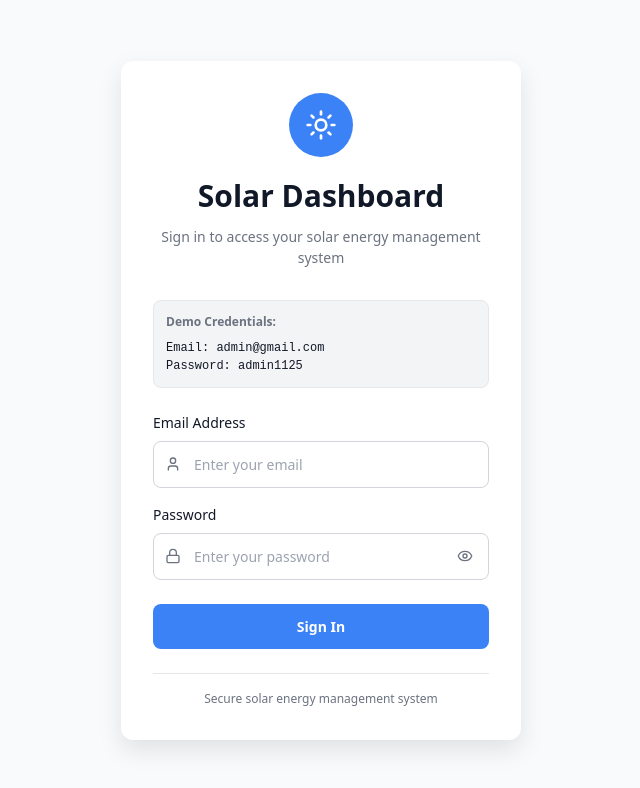
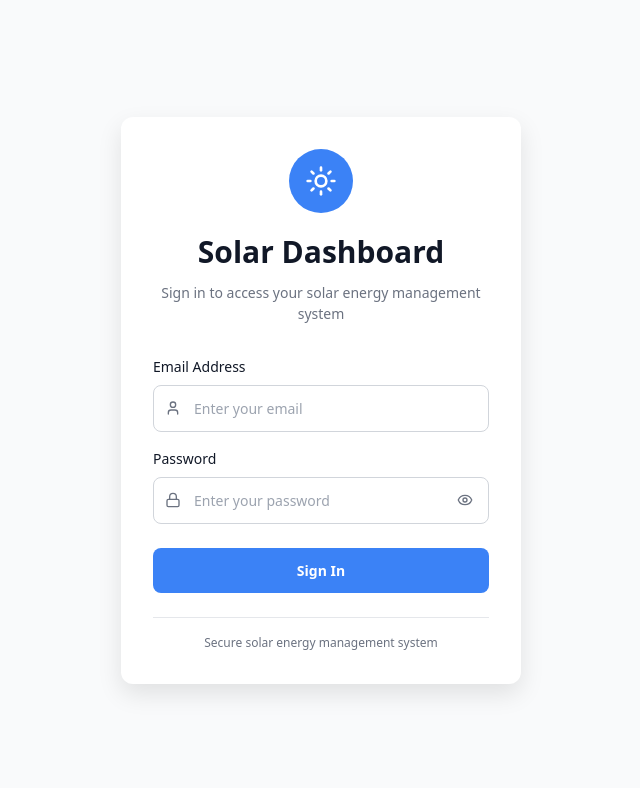
Before and after one commit to CasildaPaul/solar-dashboard, a React (Create React App) app: page / in a window 1280 px wide. Shown: the top 788 px of the page, without its empty margins (319-959 px from the left). Built offline with nearby package versions, Linux system fonts and the light colour scheme.

Commit message:
Remove Demo Credentials from Login Page

```diff
--- a/src/components/LoginPage.js
+++ b/src/components/LoginPage.js
@@ -92,32 +92,6 @@
             fontSize: '0.875rem'
           }}>
             Sign in to access your solar energy management system
-          </p>
-        </div>
-
-        {/* Demo Credentials */}
-        <div style={{
-          backgroundColor: darkMode ? '#1F2937' : '#F3F4F6',
-          borderRadius: '0.5rem',
-          padding: '0.75rem',
-          marginBottom: '1.5rem',
-          border: `1px solid ${darkMode ? '#374151' : '#E5E7EB'}`
-        }}>
-          <p style={{
-            fontSize: '0.75rem',
-            color: theme.mutedTextColor,
-            marginBottom: '0.5rem',
-            fontWeight: '600'
-          }}>
-            Demo Credentials:
-          </p>
-          <p style={{
-            fontSize: '0.75rem',
-            color: theme.textColor,
-            fontFamily: 'monospace'
-          }}>
-            Email: admin@gmail.com<br />
-            Password: admin1125
           </p>
         </div>
 
```
